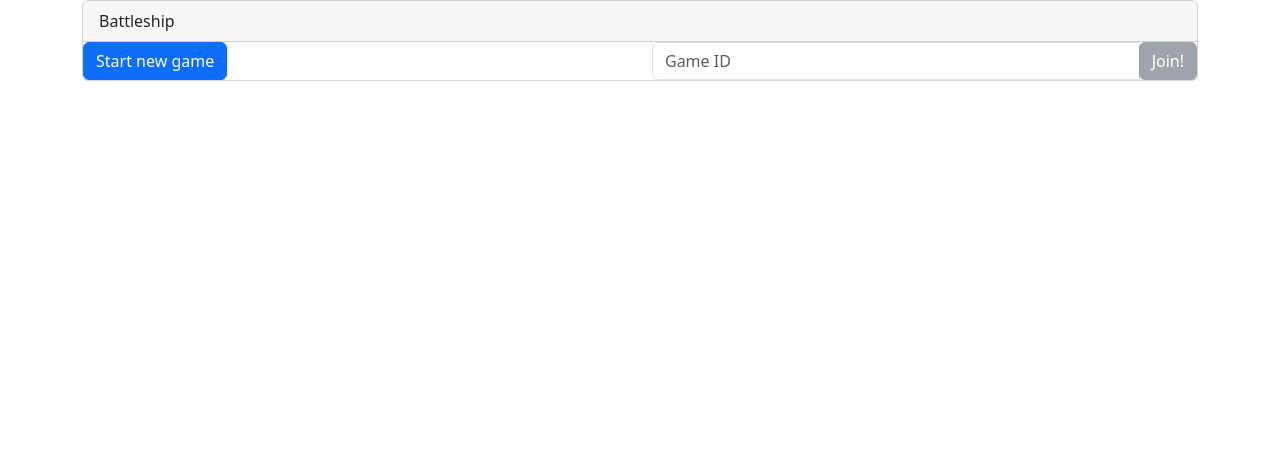
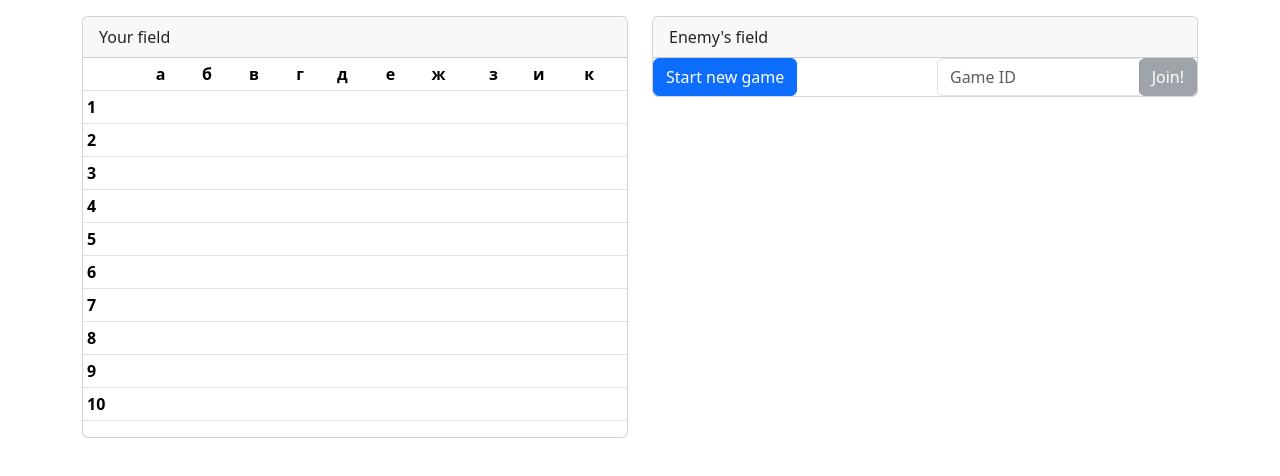
Before and after one commit to triplepointfive/battleship, a React app in the folder web/: page / in a window 1280 px wide. Shown: the top 476 px of the page. Built offline with nearby package versions, Linux system fonts and the light colour scheme; no server answers.

Commit message:
Share pID and own field 💟

```diff
--- a/web/index.html
+++ b/web/index.html
@@ -5,10 +5,8 @@
       <title>Warships</title>
   </head>
   <body>
-    <div class="container" id="container">
-    </div>
+    <div class="container" id="container"></div>
 
-    <!-- Main -->
     <script src="./dist/bundle.js"></script>
 
     <link rel="stylesheet" type="text/css" href="./node_modules/bootstrap/dist/css/bootstrap.css">
--- a/web/src/bundle.scss
+++ b/web/src/bundle.scss
@@ -2,6 +2,19 @@ $ship-border: 3px;
 $ship-border-color: #284BC0;
 
 $ship-hit-background: pink;
+
+.row-eq-height {
+  display:  -webkit-box;
+  display: -webkit-flex;
+  display:  -ms-flexbox;
+  display:         flex;
+
+  .col-md-6 {
+    .card {
+      height: 100%;
+    }
+  }
+}
 
 table.battlefield {
   tr {
--- a/web/src/components/Board.tsx
+++ b/web/src/components/Board.tsx
@@ -2,13 +2,11 @@ import * as React from "react";
 
 import { Grid, CellState } from "../core/grid";
 
-interface BoardProps { compiler: string; framework: string; }
-interface BoardState { grid: Grid; }
+interface BoardProps { grid: Grid; }
 
-export class Board extends React.Component<BoardProps, BoardState> {
+export class Board extends React.Component<BoardProps, null> {
   private width: number;
   private height: number;
-  private socket: WebSocket;
 
   constructor(props: BoardProps) {
     super(props);
@@ -16,34 +14,11 @@ export class Board extends React.Component<BoardProps, BoardState> {
     this.width = 10;
     this.height = 10;
 
-    this.state = { grid: new Grid(this.width, this.height) };
+    // this.socket.onmessage = (event) => {
+      // console.info(event.data);
 
-    this.socket = new WebSocket("ws://0.0.0.0:9160");
-
-    this.socket.onopen = () => {
-      console.debug("Соединение установлено.");
-      this.socket.send("N"); // N for New.
-    };
-
-    this.socket.onclose = function(event) {
-      if (event.wasClean) {
-        console.info("Clean close");
-      } else {
-        console.error("Connection was cut");
-      }
-      console.info("Code: " + event.code + " reason: " + event.reason);
-    };
-
-    this.socket.onmessage = (event) => {
-      console.info(event.data);
-
-      this.setState({ grid: this.state.grid.refresh(event.data) });
-    };
-
-    this.socket.onerror = function(error) {
-      console.error("Error " + error);
-    };
-
+      // this.setState({ grid: this.state.grid.refresh(event.data) });
+    // };
   }
 
   render() {
@@ -59,7 +34,7 @@ export class Board extends React.Component<BoardProps, BoardState> {
       let row = [];
 
       for (let j = 0; j < this.width; j++) {
-        const state: CellState = this.state.grid.getCellState(i, j);
+        const state: CellState = this.props.grid.getCellState(i, j);
 
         let style: string = "";
         let content: string = "";
@@ -113,9 +88,6 @@ export class Board extends React.Component<BoardProps, BoardState> {
     }
 
     return <div>
-      <h1>
-        from {this.props.compiler} and {this.props.framework}!
-      </h1>
       <table className="battlefield table table-sm">
         <tbody>
           {grid}
@@ -126,11 +98,11 @@ export class Board extends React.Component<BoardProps, BoardState> {
 
   private cellClicked(i: number, j: number): void {
     console.log("(" + i + "," + j + ")");
-    this.socket.send("(" + i + "," + j + ")");
+    // this.socket.send("(" + i + "," + j + ")");
   }
 
   private notTaken(i: number, j: number): boolean {
-    const state: CellState = this.state.grid.getCellState(i, j);
+    const state: CellState = this.props.grid.getCellState(i, j);
     return state === CellState.Miss || state === CellState.Empty;
   }
 
--- a/web/src/components/MainMenu.tsx
+++ b/web/src/components/MainMenu.tsx
@@ -1,6 +1,8 @@
 import * as React from "react";
 
 import { Server } from "../core/server";
+import { Board } from "./Board";
+import { Grid } from "../core/grid";
 
 interface JoinGameDialogState { gameID: string; error: string; }
 
@@ -67,7 +69,7 @@ class JoinGameDialog extends React.Component<null, JoinGameDialogState> {
   }
 }
 
-interface MainMenuState { screen: string; }
+interface MainMenuState { screen: string; gameID?: string; field: Grid; }
 
 export class MainMenu extends React.Component<null, MainMenuState> {
   private server: Server;
@@ -75,20 +77,40 @@ export class MainMenu extends React.Component<null, MainMenuState> {
   constructor() {
     super();
 
-    this.server = new Server;
+    this.server = new Server(
+      e => { this.setGameID(e); },
+      e => { this.setOwnField(e); }
+    );
 
-    this.state = { screen: "main" };
+    this.state = { screen: "main", field: new Grid(10, 10) };
   }
 
   render() {
-    return <div className="card">
-        <div className="card-header">
-          Battleship
+    return <div className="row mt-3 row-eq-height">
+      <div className="col-md-6">
+        <div className="card">
+          <div className="card-header">
+            Your field
+            <div className="float-right">
+              {this.state.gameID}
+            </div>
+          </div>
+          <div className="card-block">
+            <Board grid={this.state.field}/>
+          </div>
         </div>
-        <div className="card-block">
-          {this.currentScreen()}
+      </div>
+      <div className="col-md-6">
+        <div className="card">
+          <div className="card-header">
+            Enemy's field
+          </div>
+          <div className="card-block">
+            {this.currentScreen()}
+          </div>
         </div>
-      </div>;
+      </div>
+    </div>;
   }
 
   private currentScreen() {
@@ -100,7 +122,7 @@ export class MainMenu extends React.Component<null, MainMenuState> {
   private mainScreen() {
     return <div className="row">
         <div className="col-md-6">
-          <a href="#" onClick={e => this.onLinkClick(e) } className="btn btn-primary">Start new game</a>
+          <a href="#" className="btn btn-primary">Start new game</a>
         </div>
         <div className="col-md-6">
           <JoinGameDialog />
@@ -108,8 +130,11 @@ export class MainMenu extends React.Component<null, MainMenuState> {
       </div>;
   }
 
-  private onLinkClick(event: React.FormEvent<HTMLAnchorElement>): void {
-    event.preventDefault();
-    this.server.newGame((id) => { console.log(id); });
+  private setGameID(gameID: string): void {
+    this.setState({ gameID: gameID });
+  }
+
+  private setOwnField(field: string): void {
+    this.setState({ field: this.state.field.refresh(field) });
   }
 }
--- a/web/src/core/grid.ts
+++ b/web/src/core/grid.ts
@@ -62,9 +62,7 @@ export class Grid {
     if (i < 0 || j < 0 || i >= this.width || j >= this.height) {
       return CellState.Empty;
     } else {
-      let state: CellState = this.grid[i][j];
-
-      return CellState.HasShip === state ? CellState.Empty : state;
+      return this.grid[i][j];
     }
   }
 }
--- a/web/src/core/server.ts
+++ b/web/src/core/server.ts
@@ -2,18 +2,15 @@ interface OutMessage {
   build(): string;
 }
 
-class NewGameOut implements OutMessage {
-  build(): string { return "NewGame"; }
-}
-
-class NewGameIDIn { constructor(public id: string) {} }
+type Callback = (msg: string) => void;
 
 export class Server {
   private socket: WebSocket;
 
-  private newGameIDInCallback: (msg: NewGameIDIn) => void;
-
-  constructor() {
+  constructor(
+    private playerIDCallback: Callback,
+    private ownCallback: Callback
+  ) {
     this.socket = new WebSocket("ws://0.0.0.0:9160");
 
     this.socket.onopen = () => {
@@ -34,17 +31,15 @@ export class Server {
     this.socket.onerror = (error) => console.error("Error " + error);
   }
 
-  public newGame(callback: (msg: NewGameIDIn) => void): void {
-    this.newGameIDInCallback = callback;
-    this.socket.send((new NewGameOut).build());
-  }
-
   private parseEvent(event: MessageEvent): void {
     const data = event.data.split(" ");
 
     switch (data[0]) {
-      case "NGID":
-        this.newGameIDInCallback(new NewGameIDIn(data[1]));
+      case "PID":
+        this.playerIDCallback(data[1]);
+        break;
+      case "OWN":
+        this.ownCallback(data[1]);
         break;
       default:
         console.error(`Invalid message ${event.data}`);
```
Also changed, not shown: 1 other file (tests, documents, lock files or other folders).
